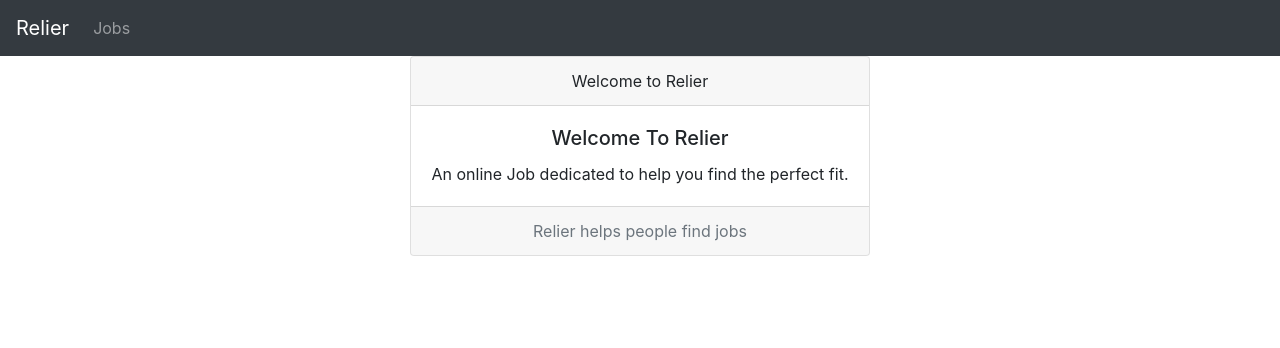
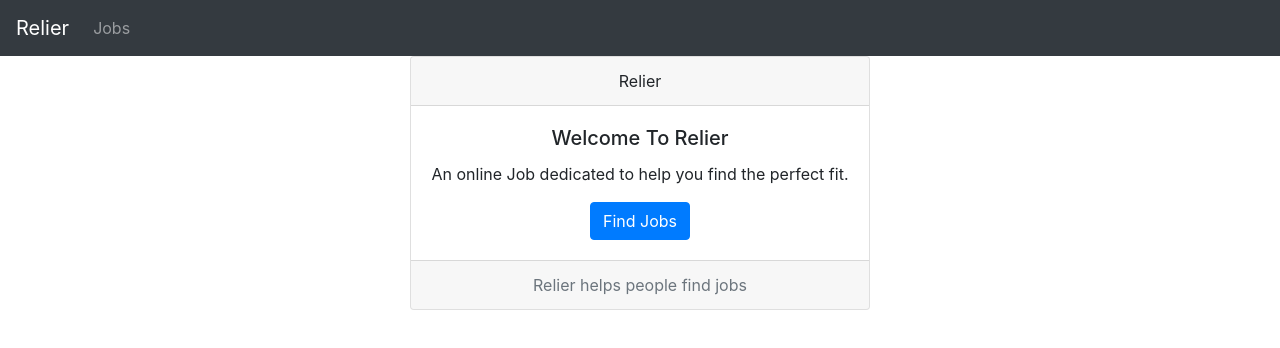
Before and after one commit to snganyone/React-Job-Board, a React (Create React App) app in the folder react-job-board/: page / in a window 1280 px wide. Shown: the top 348 px of the page. Built offline with nearby package versions, Linux system fonts and the light colour scheme.

Commit message:
Landing Page

```diff
--- a/react-job-board/src/components/Home.js
+++ b/react-job-board/src/components/Home.js
@@ -1,17 +1,19 @@
 import React, { Component } from 'react';
 import Card from 'react-bootstrap/Card';
+import Button from 'react-bootstrap/Button';
 
 class Home extends Component{
     render(){
         return(
             <div style={{display: 'flex',  justifyContent:'center', alignItems:'center'}}>
                 <Card className="text-center">
-                    <Card.Header>Welcome to Relier</Card.Header>
+                    <Card.Header>Relier</Card.Header>
                     <Card.Body>
                         <Card.Title>Welcome To Relier</Card.Title>
                         <Card.Text>
                             An online Job dedicated to help you find the perfect fit.
                         </Card.Text>
+                        <Button variant="primary" href="/jobs">Find Jobs</Button>
                     </Card.Body>
                     <Card.Footer className="text-muted">Relier helps people find jobs</Card.Footer>
                 </Card>
```
Also changed, not shown: 1 other file (tests, documents, lock files or other folders).
